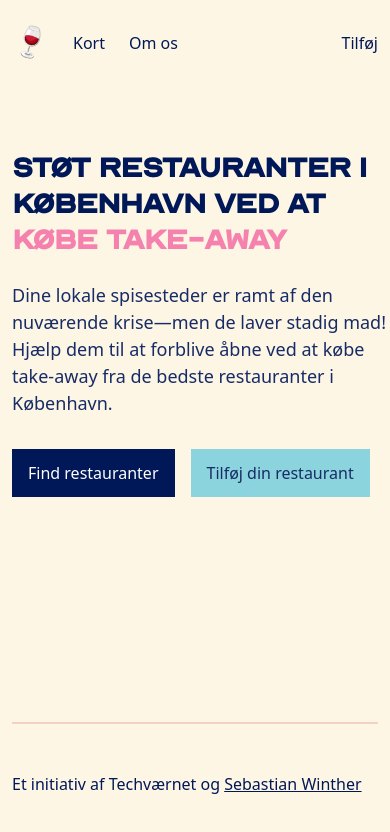
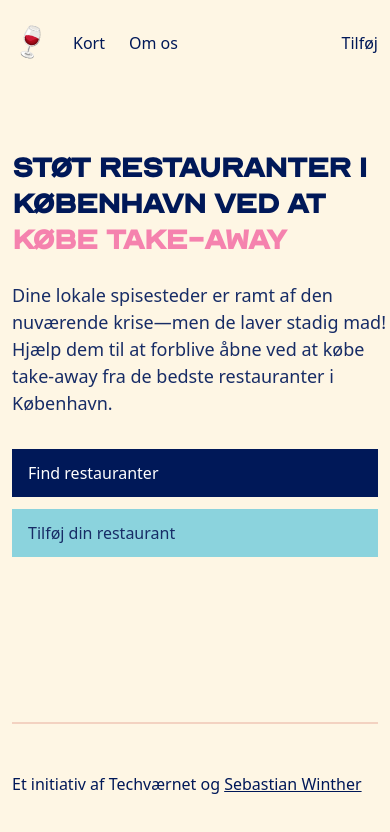
Before and after one commit to covid19-group/dinecph, a Next.js app: page / in a window 390 px wide. Shown: the top 832 px of the page. Built offline with nearby package versions, Linux system fonts and the light colour scheme; a web font is replaced by a local one; what @tailwindcss/custom-forms would draw is missing.

Commit message:
fixed button sizes on hero

```diff
--- a/components/Map.js
+++ b/components/Map.js
@@ -117,7 +117,7 @@ const Tooltip = ({ tooltip, setTooltip }) => {
               {phone && <div className="mb-4">{phone}</div>}
               {url && (
                 <a
-                  href={url}
+                  href={url.includes('http') ? url : 'https://' + url}
                   target="_blank"
                   rel="noopener noreferrer"
                   className="btn btn-primary"
--- a/pages/index.js
+++ b/pages/index.js
@@ -22,14 +22,14 @@ export default () => (
               laver stadig mad! Hjælp dem til at forblive åbne ved at købe
               take-away fra de bedste restauranter i København.
             </p>
-            <div className="-m-2">
+            <div className="pr-3 sm:pr-0 sm:-m-2">
               <Link href="/map">
-                <a className="h-12 btn btn-primary inline-flex items-center m-2">
+                <a className="w-full sm:w-auto h-12 btn btn-primary inline-flex items-center mb-3 sm:m-2">
                   Find restauranter
                 </a>
               </Link>
               <Link href="/submit">
-                <a className="h-12 btn btn-secondary inline-flex items-center m-2">
+                <a className="w-full sm:w-auto h-12 btn btn-secondary inline-flex items-center sm:m-2">
                   Tilføj din restaurant
                 </a>
               </Link>
```
